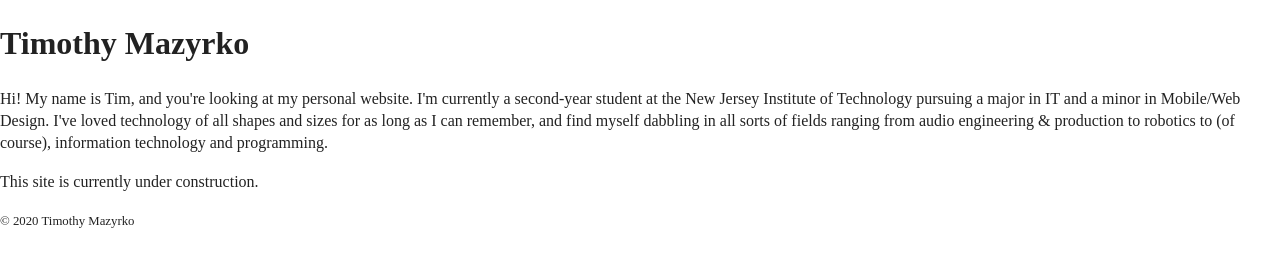
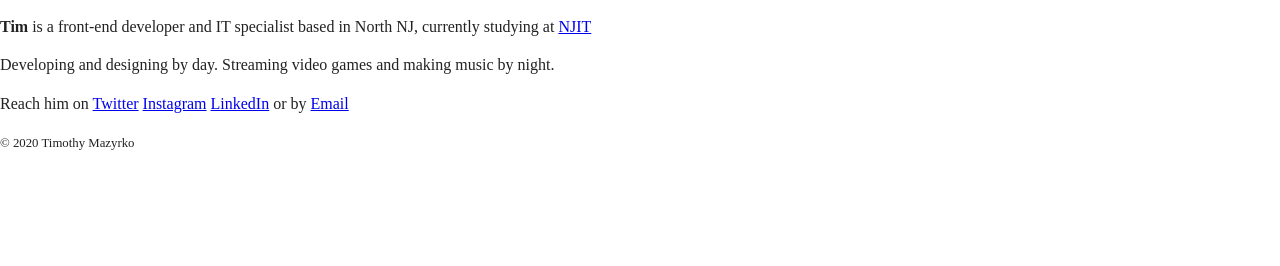
Before and after one commit to tmazyrko/tmazyrko.github.io, a plain HTML site: page index.html in a window 1280 px wide. Drawn offline with nearby package versions, Linux system fonts and the light colour scheme.

Commit message:
Restructured homepage Simplified content Added contact links

```diff
--- a/index.html
+++ b/index.html
@@ -3,8 +3,10 @@
 
 <head>
     <meta charset="utf-8">
-    <title>Tim Mazyrko</title>
-    <meta name="description" content="">
+    <title>hi, i'm tim</title>
+    <meta name="description" content="Tim Mazyrko is a North NJ based developer & IT specialist by day and content
+    creator & musician by night.">
+    <meta name="keywords" content="Frontend Developer, Designer, IT Specialist, Content Creator, NJ, NYC">
     <meta name="viewport" content="width=device-width, initial-scale=1">
 
     <link rel="manifest" href="site.webmanifest">
@@ -13,6 +15,7 @@
 
     <link rel="stylesheet" href="css/normalize.css">
     <link rel="stylesheet" href="css/main.css">
+    <link href="https://fonts.googleapis.com/css?family=Karla" rel="stylesheet">
 
     <meta name="theme-color" content="#fafafa">
 </head>
@@ -24,16 +27,19 @@
 <![endif]-->
 
 <!-- Add your site or application content here -->
-<h1>Timothy Mazyrko</h1>
-
-<p>Hi! My name is Tim, and you're looking at my personal website. I'm currently a second-year student at the New Jersey
-    Institute of Technology pursuing a major in IT and a minor in Mobile/Web Design. I've loved technology of all shapes
-    and sizes for as long as I can remember, and find myself dabbling in all sorts of fields ranging from audio
-    engineering & production to robotics to (of course), information technology and programming.</p>
-<p>This site is currently under construction.</p>
+<div class="container-left">
+    <p><strong>Tim</strong> is a front-end developer and IT specialist based in North NJ, currently studying at <a target="_blank" href="https://www.njit.edu/">NJIT</a></p>
+    <p>Developing and designing by day. Streaming video games and making music by night.</p>
+    <p>Reach him on
+        <a target="_blank" href="https://www.twitter.com/NaltyGG/">Twitter</a>
+        <a target="_blank" href="https://www.instagram.com/timothymazyrko/">Instagram</a>
+        <a target="_blank" href="https://www.linkedin.com/in/tim-mazyrko/">LinkedIn</a>
+        or by <a href="mailto:timothymazyrko@outlook.com">Email</a>
+    </p>
+</div>
 
 <footer>
-  <small>&copy; 2020 Timothy Mazyrko</small>
+    <small>&copy; 2020 Timothy Mazyrko</small>
 </footer>
 
 
@@ -57,5 +63,4 @@
 </script>
 <script src="https://www.google-analytics.com/analytics.js" async></script>
 </body>
-
 </html>
```
